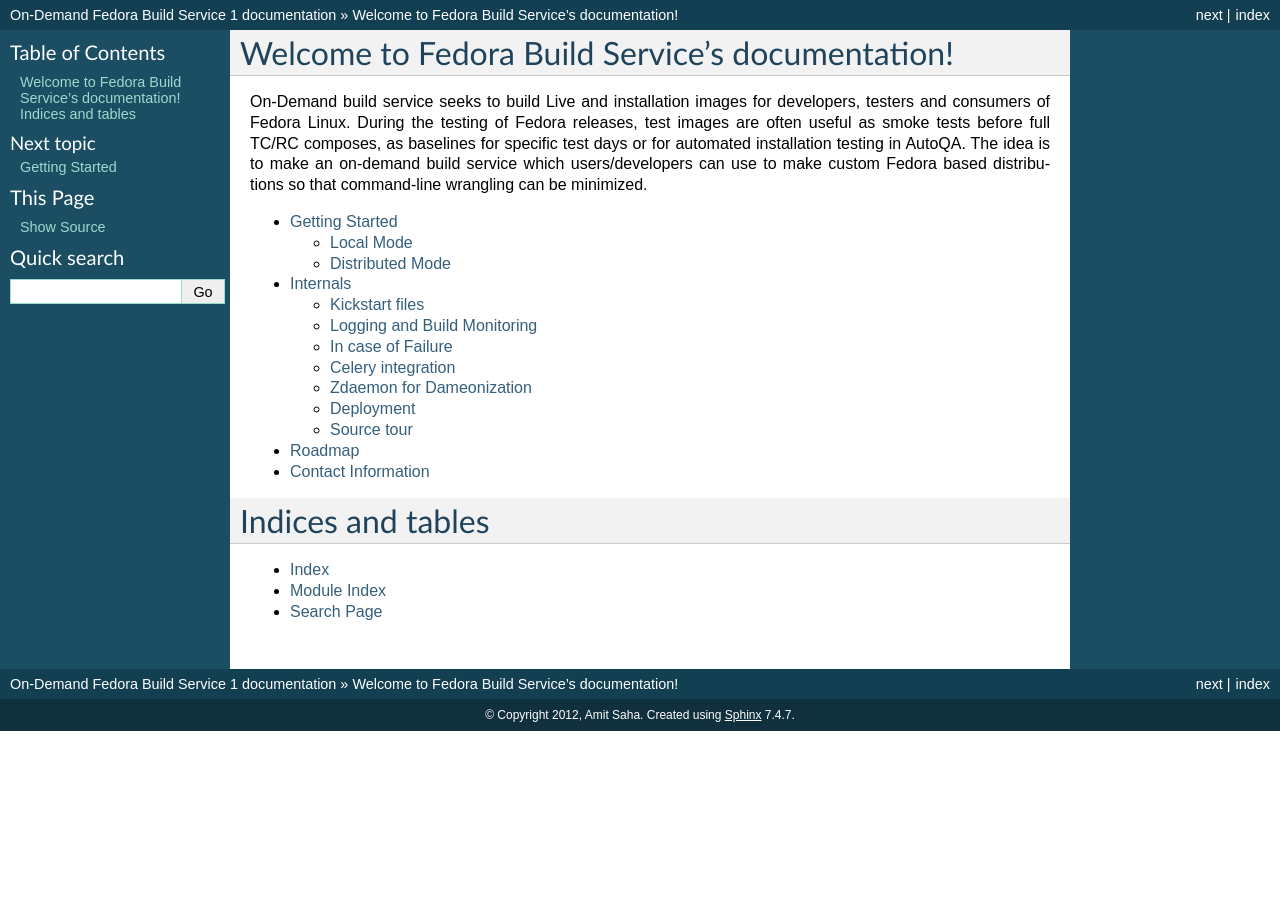
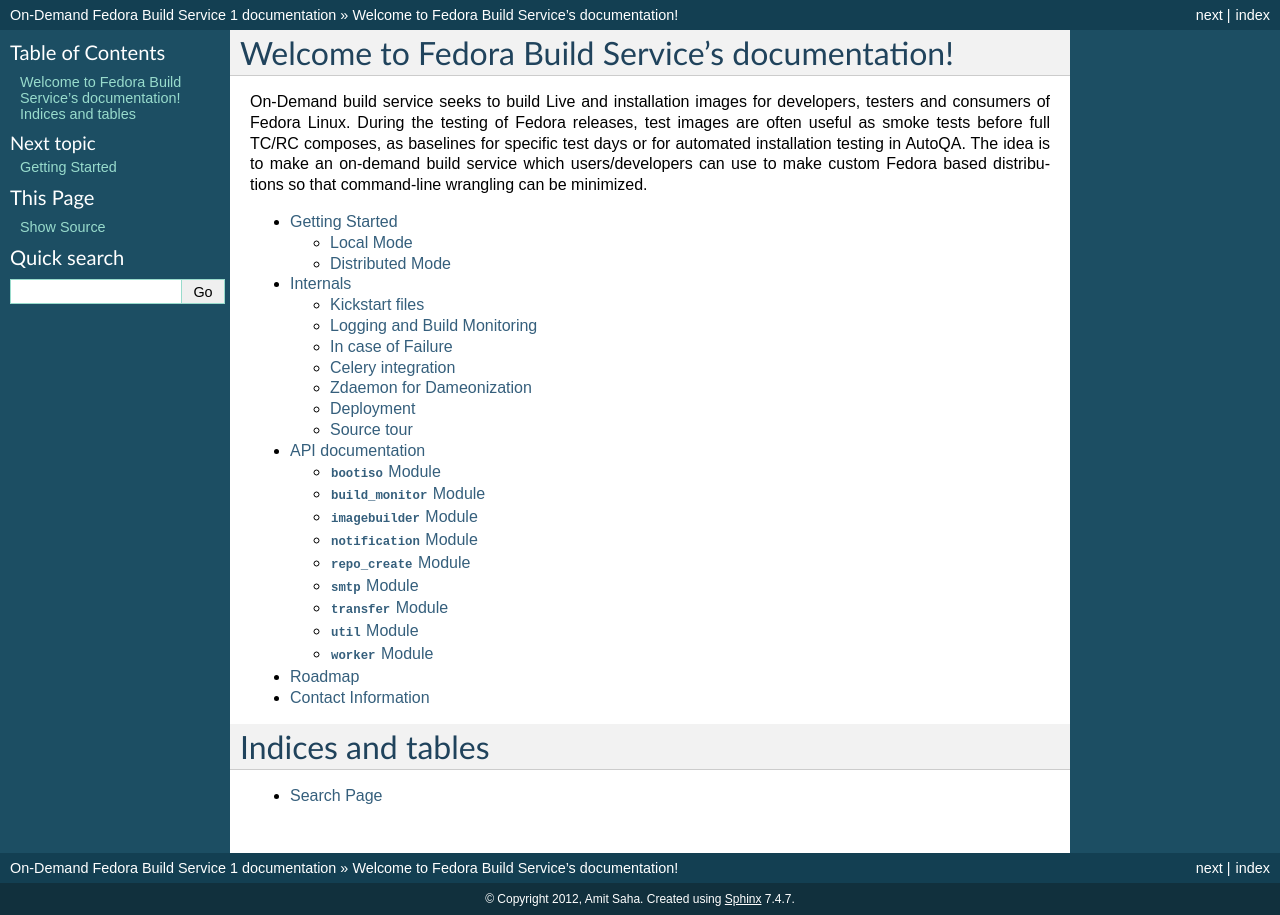
Before and after one commit to amitsaha/gsoc2012_fbs, a Sphinx documentation site: the page built from doc/index.rst, in a window 1280 px wide. Built offline with Sphinx 7.4.7, drawn with Linux system fonts in a browser that asks for light colours; part of the change alters nothing that is shown.

```diff
--- a/doc/index.rst
+++ b/doc/index.rst
@@ -21,13 +21,14 @@ can be minimized.
 
    HOWTO
    internals
+   image_builder
    roadmap
    contact
+
+
 
 
 Indices and tables
 ==================
 
-* :ref:`genindex`
-* :ref:`modindex`
 * :ref:`search`
--- a/doc/internals.rst
+++ b/doc/internals.rst
@@ -124,7 +124,6 @@ application.
 .. _fabric: http://docs.fabfile.org/en/1.4.3/index.html
 .. _`Getting Started`: HOWTO.html
 
-
 Source tour
 -----------
 
```
